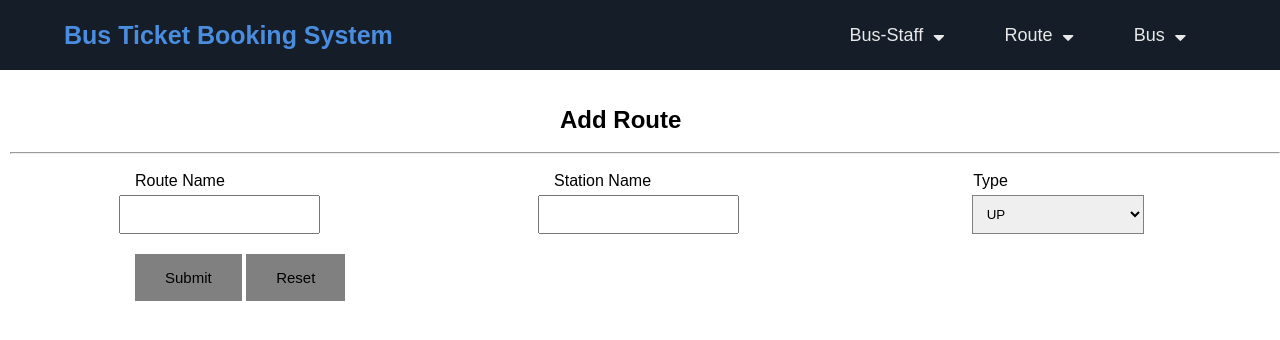
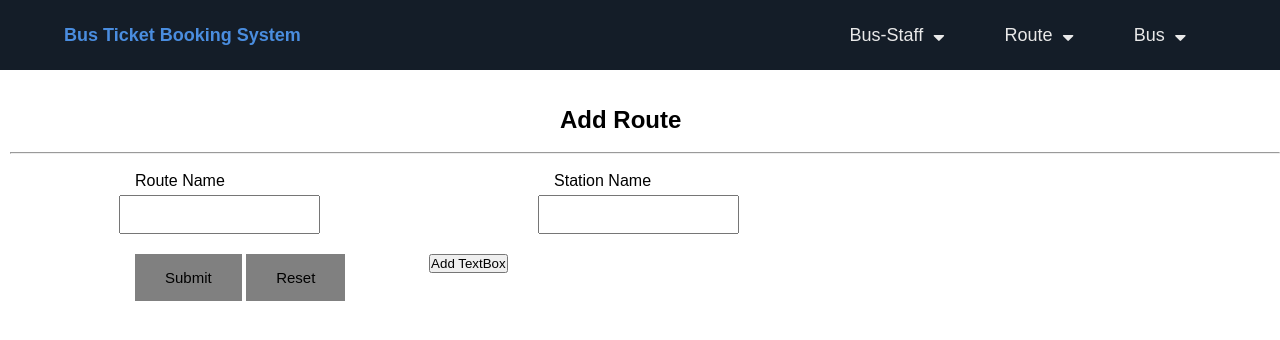
Before and after one commit to Prince1874/BTBS, a PHP site: page /AddRoute.php in a window 1280 px wide. Shown: the top 340 px of the page. Run offline with PHP 8.4, Linux system fonts and the light colour scheme.

Commit message:
stationtextboxadded

```diff
--- a/AddRoute.php
+++ b/AddRoute.php
@@ -70,13 +70,30 @@
                    <div class="middle-column">
                         <label for="stationid" class="label-col1">Station Name</label>
                         <input type="text" name="sname" id="sname">
-                   </div>
+
+                     <script>
+                              function add_field()
+                              {
+                                  var total_text=document.getElementsByClassName("input_text");
+                                  total_text=total_text.length+1;
+                                  document.getElementById("field_div").innerHTML=document.getElementById("field_div").innerHTML+
+                                  "<p id='input_text"+total_text+"_wrapper'><input type='text' class='input_text' id='input_text"+total_text+"'><input type='button' value='remove' onclick=remove_field('input_text"+total_text+"');></p>";
+                              }
+                              function remove_field(id)
+                              {
+                                document.getElementById(id+"_wrapper").innerHTML="";
+                              }
+                    </script>
+
+                        <div id="wrapper">
+                          <div id="field_div">
+                          <input type="button" value="Add TextBox" onclick="add_field();">
+                          </div>
+                          </div>
+                </div>
 
                     <div class="right-column">
-                    <label for="type" class="label-col1">Type</label>
-                    <select name="type" id="type" class="radio-span">
-                       <option value="up">UP</option>
-                       <option value="down">Down</option>
+
                    </select>
                     </div>
                 </form>
--- a/style.css
+++ b/style.css
@@ -44,7 +44,7 @@
 
     .logo {
       color: var(--color-white);
-      font-size: 25px;
+      font-size: 18px;
     }
 
     .logo span {
```
